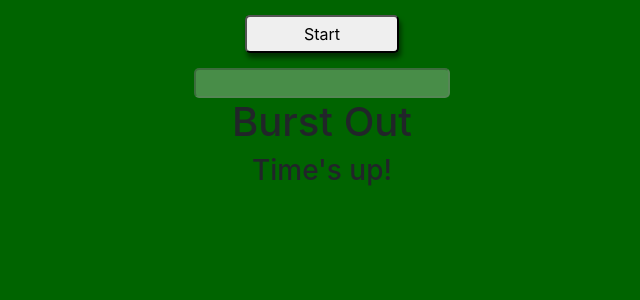
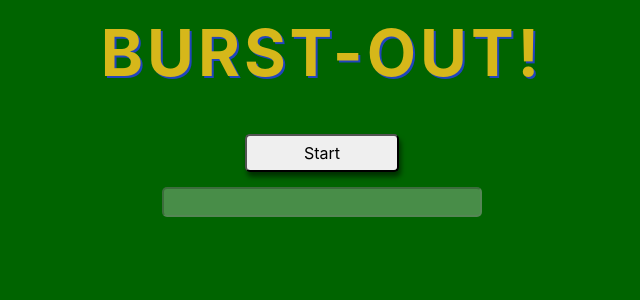
Before and after one commit to awdenton/burstout, a React (Create React App) app: page / in a window 1280 px wide. Shown: the top 300 px of the page, without its empty margins (318-958 px from the left). Built offline with nearby package versions, Linux system fonts and the light colour scheme.

Commit message:
almost there

```diff
--- a/src/App.css
+++ b/src/App.css
@@ -1,10 +1,13 @@
 body {
   text-align: center !important;
   background-color: #006400 !important;
+
 }
 
 input {
   border-radius: 5px;
+  width: 25%;
+  min-width: 150px;
   font-size: 1.3em;
   text-align: center;
 }
@@ -69,3 +72,17 @@ input:focus {
   font-size: 1.3em;
   text-transform: uppercase;
 }
+
+.title {
+  font-size: 4em;
+  font-weight: bold;
+  letter-spacing: 4px;
+  color: #D6B71A;
+  text-shadow: 2px 2px #2144BF;
+}
+
+.banner {
+  margin-top: 15px;
+  height: 1.5em;
+  color: #D6B71A;
+}
--- a/src/App.js
+++ b/src/App.js
@@ -6,14 +6,16 @@ import { Board, AnswerCard } from './components';
 import { categories, gameConstants } from './utils';
 
 export default function App() {
+  let restResponse = 0;
 
-  const [activeGame, setActiveGame] = useState(false);
+  const [gameActive, setGameActive] = useState(false);
   const [guess, setGuess] = useState("");
   const [roundTheme, setRoundTheme] = useState("Burst Out");
   const [cards, setCards] = useState([]);
   const [misses, setMisses] = useState([]);
 
   const [gameToggleLabel, setGameToggleLabel] = useState("Start");
+  const [gameToggleActive, setGameToggleActive] = useState(true);
 
   const [timer, setTimer] = useState(0);
   const [timerActive, setTimerActive] = useState(false);
@@ -31,33 +33,46 @@ export default function App() {
     }
   });
 
+  const animComplete = () => {
+    if (++restResponse === gameConstants.numberOfCards) {
+      if (!gameActive) {
+        setGameToggleLabel("End Game");
+        setTimerActive(true);
+        setTimer(gameConstants.gameLength)
+        setMisses([]);
+        setGameToggleActive(true)
+        setGameActive(true);
+      } else {
+        setGameActive(false);
+        setGameToggleLabel("Start");
+        setGameToggleActive(true)
+      }
+    }
+  }
+
   const cardTransition = useTransition(cards, {
     from: { opacity: 0, scale: 0 },
     enter: item => async (next) => {
-      await next({opacity: 1, scale: 1, delay: item.delay })
+      await next({ opacity: 1, scale: 1, delay: item.delay })
     },
     leave: { opacity: 0, scale: 0 },
-    config: {mass: 5, tension: 400, friction: 75},
-    onRest: () => console.log('rested')
+    config: { mass: 5, tension: 400, friction: 75 },
+    onRest: animComplete
   });
 
   const toggleGame = () => {
-    let gameBool = activeGame;
-    let timerBool = timerActive;
-
-    if (!gameBool) {
-      setActiveGame(!gameBool)
+    if (!gameActive) {
+      setGameToggleActive(false)
       dealGame();
-      setGameToggleLabel("End Game");
-    } else if (gameBool && timerBool) {
+    } else if (gameActive && timerActive) {
       flipCards();
       setGuess("");
-      setTimerActive(!timerBool);
-      setGameToggleLabel("Random Category");
-    } else if (gameBool && !timerBool) {
+      setTimerActive(false);
+      setGameToggleLabel("New Random Category");
+    } else if (gameActive && !timerActive) {
+      setGameToggleActive(false)
+      setMisses([]);
       setCards([]);
-      setActiveGame(!gameBool);
-      setGameToggleLabel("Start");
     }
   }
 
@@ -67,14 +82,11 @@ export default function App() {
     setCards(_.chain(newCat.answers)
       .shuffle()
       .slice(0, gameConstants.numberOfCards)
-      .map((entry, index) => { return { answer: entry, flipped: false, delay:(index*100)} })
+      .map((entry, index) => { return { answer: entry, flipped: false, delay: (index * 100) } })
       .value()
     );
 
-    setMisses([]);
     setRoundTheme(newCat.theme);
-    setTimer(gameConstants.gameLength)
-    setTimerActive(true);
   }
 
   const typingGuess = e => {
@@ -118,7 +130,9 @@ export default function App() {
   return (
     <div className="App">
 
-      <button onClick={toggleGame} className="game-toggle">{gameToggleLabel}</button>
+      <h1 className="title banner">BURST-OUT!</h1>
+
+      <button onClick={toggleGame} disabled={!gameToggleActive} className="game-toggle">{gameToggleLabel}</button>
 
       <form onSubmit={submitGuess}>
         <input type="text" value={guess} onChange={typingGuess} disabled={!timerActive} />
@@ -126,7 +140,7 @@ export default function App() {
 
       <div className="board-frame">
 
-        <h1>{roundTheme}</h1>
+        <h1 className="banner">{gameActive ? roundTheme : ""}</h1>
 
         <div className="cards-frame">
           {cardTransition((style, item) => {
@@ -134,7 +148,8 @@ export default function App() {
           })}
         </div>
 
-        {timerActive ? <h3>{timer} Seconds Remaining!</h3> : <h3>Time's up!</h3>}
+
+          <h3 className="banner">{!gameActive ? "": timerActive ? `${timer} Seconds Remaining!` : "Time's up!" }</h3>
 
         <div>
           {_.map(misses, (miss, index) => {
--- a/src/utils/gameConstants.js
+++ b/src/utils/gameConstants.js
@@ -1,5 +1,5 @@
 const gameConstants = {
-    gameLength: 60,
+    gameLength: 90,
     numberOfCards: 15,
 };
 
```
